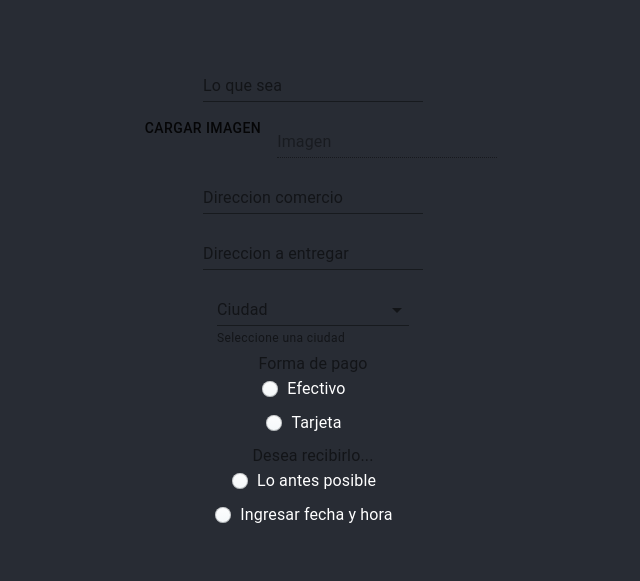
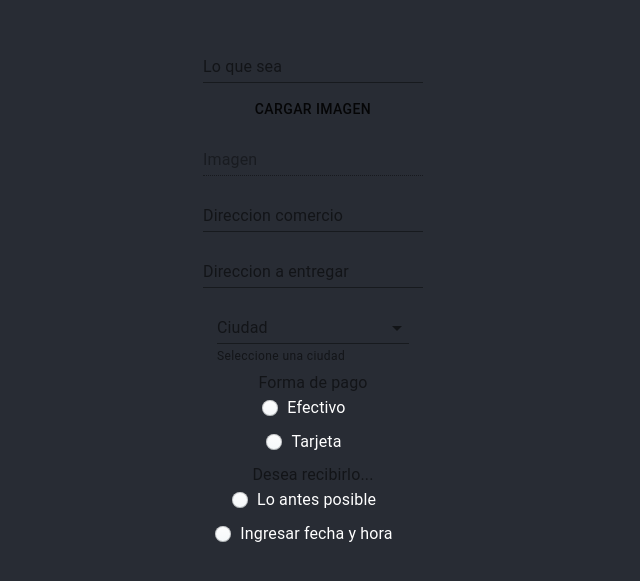
Before and after one commit to nahueldiazz/ISW_4K4_Grupo_2_2021, a React (Create React App) app in the folder Repositorio_Grupo07_2021/Producto_Cursado/Tp_Evaluables/Tp_06/g07_06_requerimiento_agiles_implemenntacion_user_tories/: page / in a window 1280 px wide. Shown: the part 107-688 px from the top of the page, without its empty margins (327-967 px from the left). Built offline with nearby package versions, Linux system fonts and the light colour scheme.

Commit message:
se arregla imagen

```diff
--- a/Repositorio_Grupo07_2021/Producto_Cursado/Tp_Evaluables/Tp_06/g07_06_requerimiento_agiles_implemenntacion_user_tories/src/components/Form/Form.js
+++ b/Repositorio_Grupo07_2021/Producto_Cursado/Tp_Evaluables/Tp_06/g07_06_requerimiento_agiles_implemenntacion_user_tories/src/components/Form/Form.js
@@ -1,4 +1,4 @@
-import React, { useState } from 'react';
+import React, { useState, useRef, useEffect } from 'react';
 import TextField from '@material-ui/core/TextField';
 import Grid from '@material-ui/core/Grid';
 import Container from '@material-ui/core/Container';
@@ -72,6 +72,9 @@ function StyledRadio(props) {
 
 
 export const MyForm = () => {
+
+    const submitButton = useRef()
+
     const [metodoPago, setMetodoPago] = useState("")
     const [metodoEntrega, setMetodoEntrega] = useState("")
     const [ciudades, setCiudades] = useState('');
@@ -95,7 +98,13 @@ export const MyForm = () => {
         },
     ];
 
-    const handleCapture = () => {
+
+
+
+    const handleCapture = (e) => {
+
+
+
         var fileInput = document.getElementById('file');
         var filePath = fileInput.value;
         var allowedExtensions = /(.jpg|.jpeg|.png|.gif)$/i;
@@ -104,6 +113,14 @@ export const MyForm = () => {
             fileInput.value = '';
             return false;
         } else {
+            let reader = new FileReader()
+            reader.readAsDataURL(e.target.files[0])
+
+            reader.onload = () => {
+                let preview = document.getElementById("preview")
+                preview.src = reader.result
+            }
+
             setNombreImagen(filePath)
         }
     }
@@ -119,20 +136,22 @@ export const MyForm = () => {
                     <Grid item xs={12}>
                         <TextField className='inputs' id="standard-basic" label="Lo que sea" />
                     </Grid>
-                    <Grid item xs={6}>
+                    <Grid item xs={12}>
                         <input
+                            ref={submitButton}
                             accept="image/*"
                             id="file"
                             multiple
                             type="file"
-                            style={{ display: "none" }}
+                            style={{ display: 'none' }}
                             label='algo'
                             onChange={handleCapture}
                         />
-                        <Button variant="raised" component="span" >
+                        <Button variant="raised" component="span" onClick={() => submitButton.current.click()} >
                             Cargar imagen
                               </Button>
-                        <label htmlFor="file">
+
+                        <div style={{ display: "flex", flexDirection: "row", justifyContent: "center" }}>
 
                             <TextField
                                 id="nameFile"
@@ -140,9 +159,21 @@ export const MyForm = () => {
                                 disabled
                                 value={nombreImagen}
                             ></TextField>
+                            {nombreImagen && (
 
-                        </label>
+                                <img alt='algo' id="preview" style={{ width: "50px", height: "50px", objectFit: "cover" }} />
+                            )}
+                        </div>
+
                     </Grid>
+
+
+
+                    {nombreImagen &&
+                        <Grid item xs={12}>
+
+                        </Grid>
+                    }
                     <Grid item xs={12}>
                         <TextField id="standard-basic" label="Direccion comercio" />
 
```
